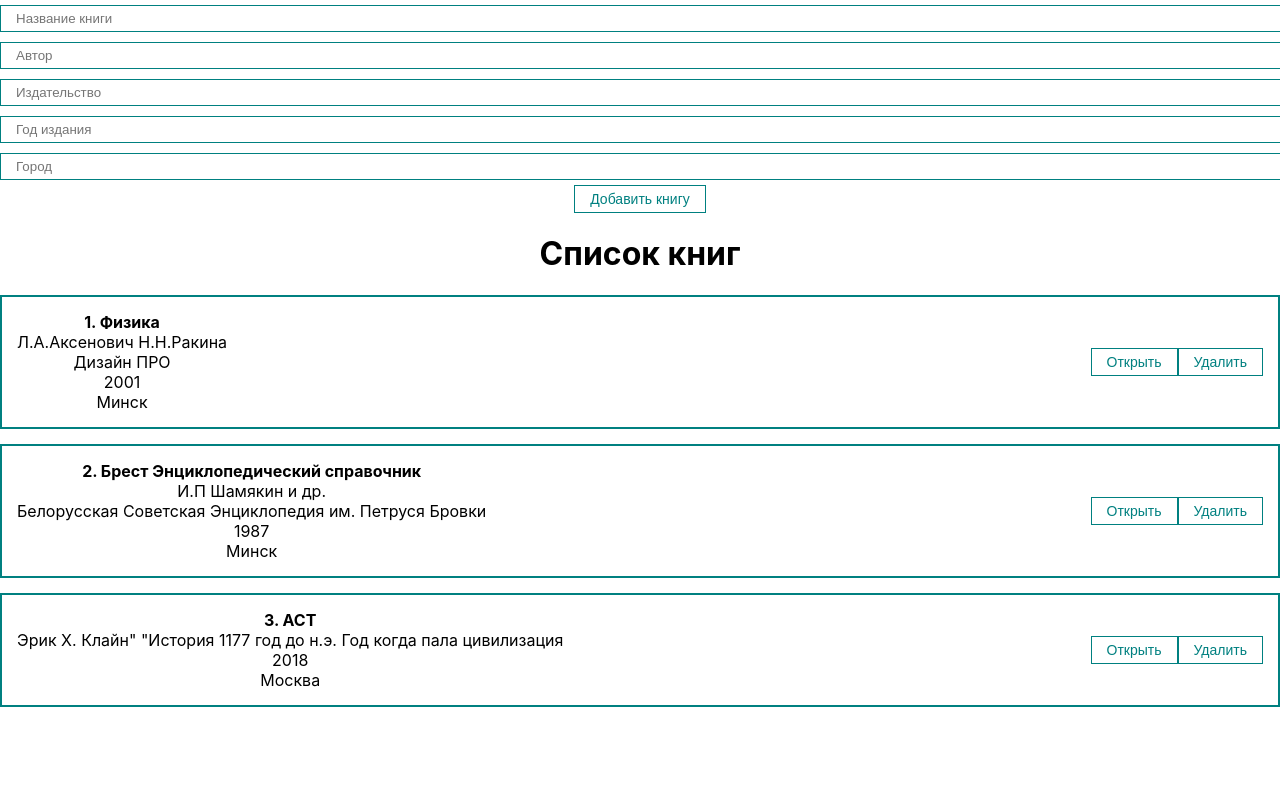
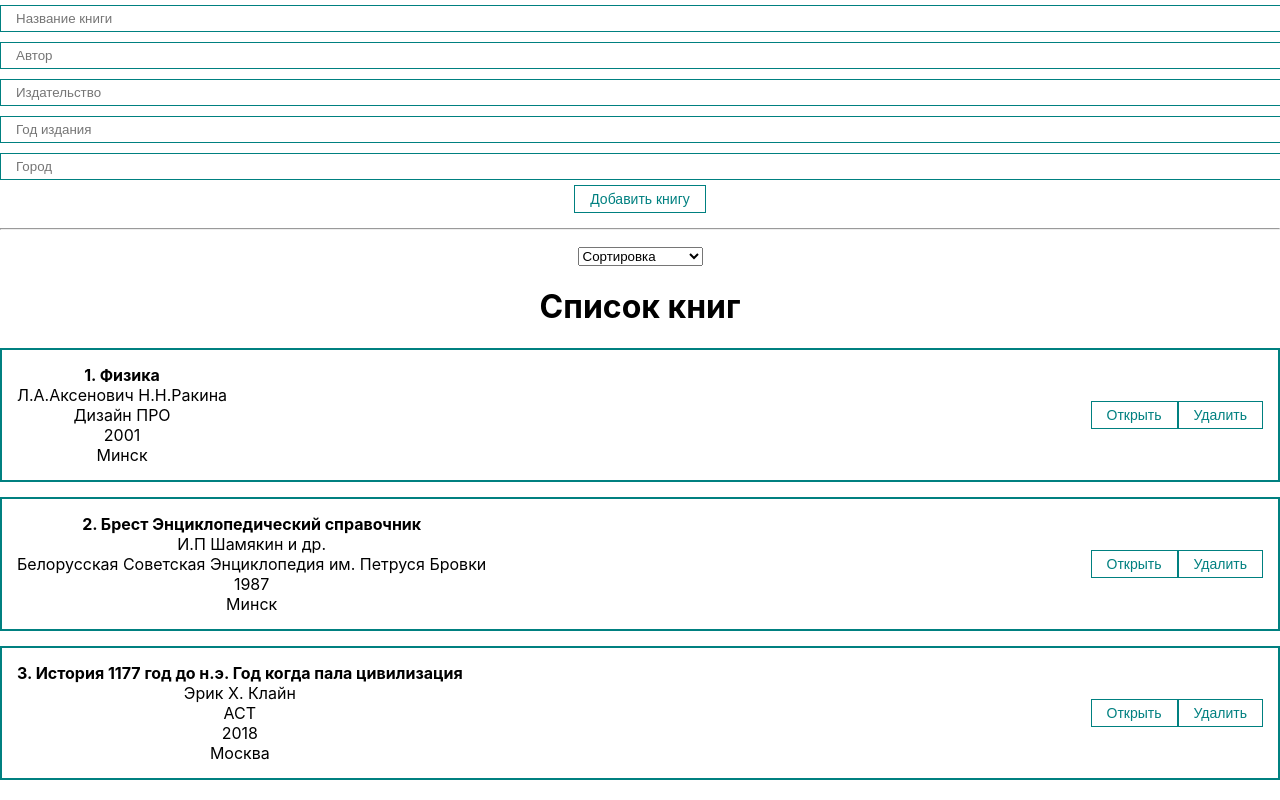
Before and after one commit to VitalySavich/home-library-react-app, a React (Create React App) app: page / in a window 1280 px wide. Shown: the top 800 px of the page. Built offline with nearby package versions, Linux system fonts and the light colour scheme.

Commit message:
Books Sort logic

```diff
--- a/src/App.js
+++ b/src/App.js
@@ -3,12 +3,16 @@ import './App.css';
 import { useRef, useState } from 'react';
 import BookList from './components/BookList';
 import BookForm from './components/BookForm';
+import MySelect from './components/ui/select/MySelect';
 
 function App() {
+
+  const [selectedSort, setSelectedSort] = useState('');
+
   const [books, setBooks] = useState([
     {id: 1, author: 'Л.А.Аксенович Н.Н.Ракина', name: 'Физика', published: 'Дизайн ПРО', year: '2001', city: 'Минск'},
     {id: 2, author: 'И.П Шамякин и др.', name: 'Брест Энциклопедический справочник', published: 'Белорусская Советская Энциклопедия им. Петруся Бровки', year: '1987', city: 'Минск'},
-    {id: 3, author: 'Эрик Х. Клайн"	"История 1177 год до н.э. Год когда пала цивилизация', name: 'АСТ', published: '', year: '2018', city: 'Москва'}
+    {id: 3, author: 'Эрик Х. Клайн', name: 'История 1177 год до н.э. Год когда пала цивилизация', published: 'АСТ', year: '2018', city: 'Москва'}
   ]);
 
   const createNewBook = (newBook) => {
@@ -19,9 +23,28 @@ function App() {
         setBooks(books.filter(b => b.id !== book.id));
   }
 
+  const sortBooks = (sort) => {
+    setSelectedSort(sort);
+    setBooks([...books].sort((a, b) => a[sort].localeCompare(b[sort])));
+  }
+
+
   return (
     <div className="App">
       <BookForm create={createNewBook}/>
+      <hr style={{margin: "15px 0"}}/>
+      <MySelect
+          value={selectedSort}
+          onChange={sortBooks}
+          defaultValue="Сортировка"
+          options={[
+              {value: 'name', name: 'По названию'},
+              {value: 'author', name: 'По автору'},
+              {value: 'published', name: 'По издательству'},
+              {value: 'year', name: 'По году издания'},
+              {value: 'city', name: 'По городу'}
+          ]}
+      />
       {books.length !== 0
         ?
         <BookList remove={removeBook} books={books} title="Список книг"/>
--- /dev/null
+++ b/src/components/ui/select/MySelect.jsx
@@ -0,0 +1,19 @@
+import React from 'react';
+
+const MySelect = ({options, defaultValue, value, onChange}) => {
+    return (
+        <select
+            value={value}
+            onChange={event => onChange(event.target.value)}
+        >
+            <option disabled value="">{defaultValue}</option>
+            {options.map(option =>
+                <option key={option.value} value={option.value}>
+                    {option.name}
+                </option>
+            )}
+        </select>
+    );
+};
+
+export default MySelect;
```
